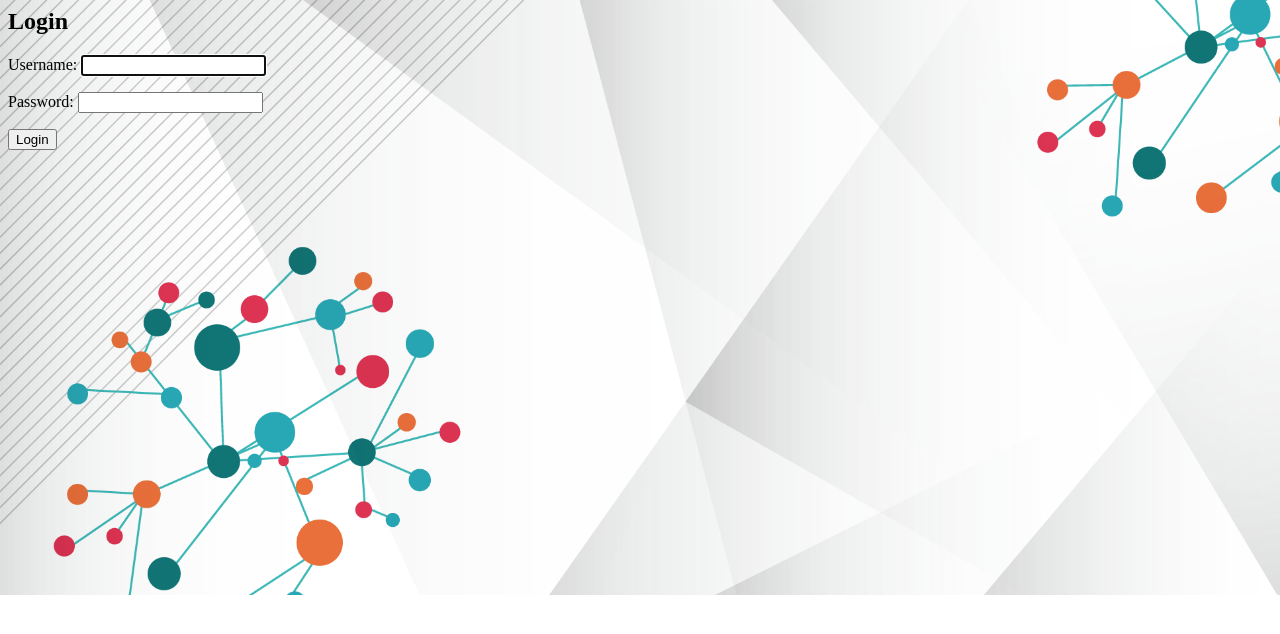
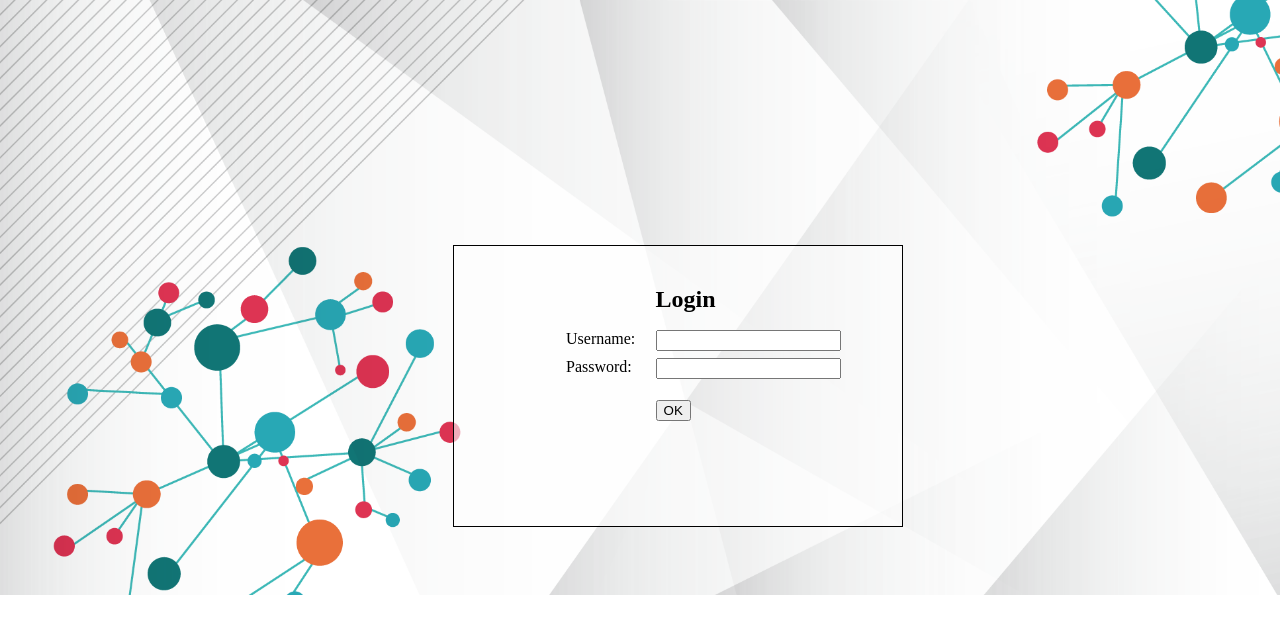
Before and after one commit to BilawalAhmed0900/PharmacyManagement, a Django app: page /login/ in a window 1280 px wide. Shown: the top 634 px of the page. Run offline with Django 3.2, Linux system fonts and the light colour scheme.

Commit message:
Added login background

```diff
--- a/templates/registration/login.html
+++ b/templates/registration/login.html
@@ -7,10 +7,29 @@ body
     background-repeat:no-repeat;
     background-size:100%;
 }
+
+div.box
+{
+    margin: 5px;
+    border: 1px solid black;
+    background: rgba(255, 255, 255, 0.6);
+    position: absolute;
+    top: 30%;
+    left: 35%;
+    width: 35%;
+	height: 35%;
+}
 </style>
-<h2>Login</h2>
+<td style="width:100%; height:100%;">
+    <div class="box">
+        <h2 style=" position:absolute;top: 7%; left: 45%;">Login</h2>
         <form method="post">
             {% csrf_token %}
-  {{ form.as_p }}
-  <button type="submit">Login</button>
+            <label for="username" style="position:absolute;top: 30%; left: 25%;">Username: </label>
+            <label for="password" style="position:absolute;top: 40%; left: 25%;">Password: </label>
+            <input id="username" type="text" name="username" value="" style="position:absolute;top: 30%; left: 45%;">
+            <input type="password" id="password" name="password" value="" style="position:absolute;top: 40%; left: 45%;">
+            <input type="submit" value="OK" style="position:absolute;top: 55%; left: 45%;">
         </form>
+    </div>
+</td>
```
Also changed, not shown: db.sqlite3, static/login_back - Copy.png (added). Lines whose indentation alone changed are shown as unchanged.
